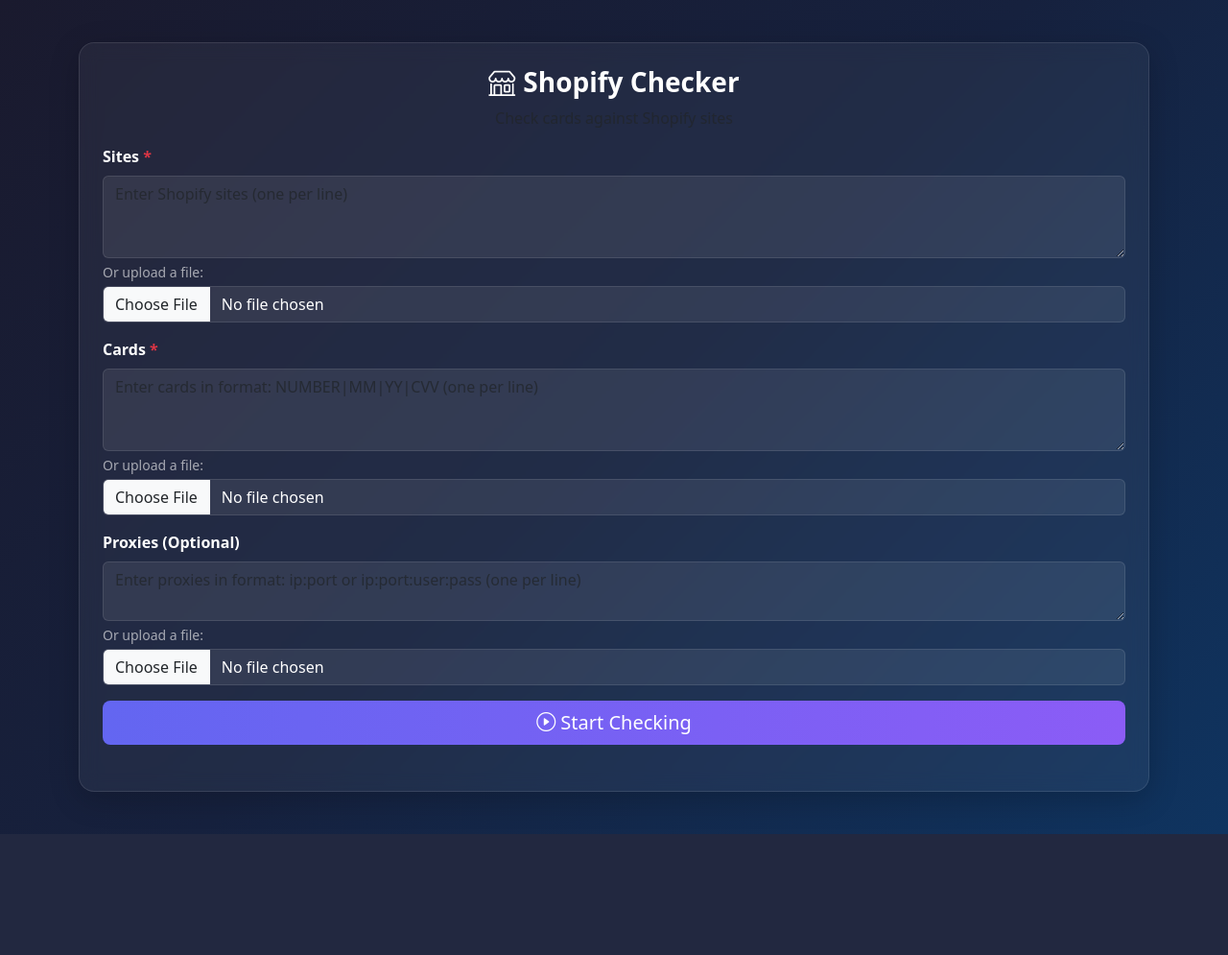
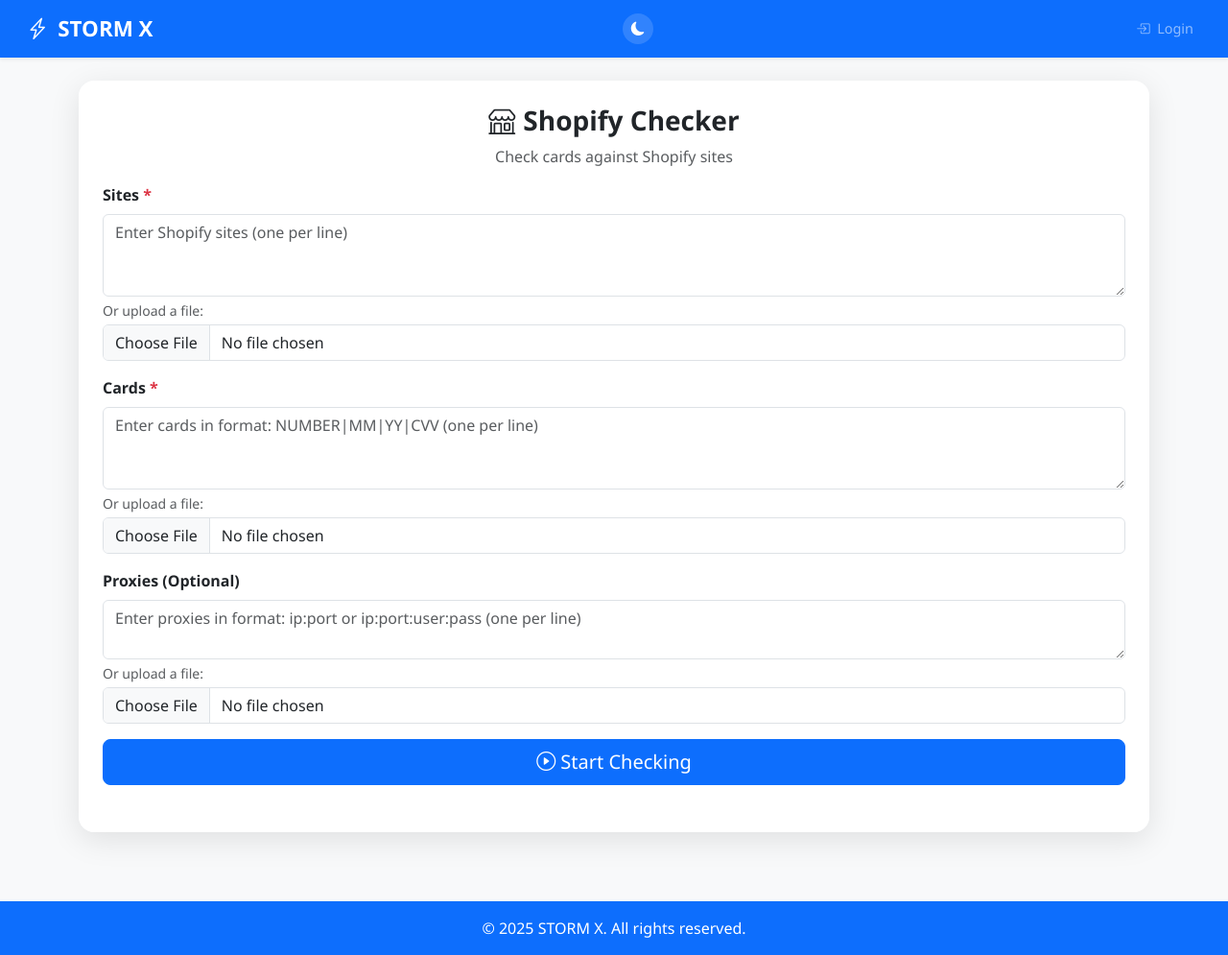
Before and after one commit to was-x/Stormx, a Python web app: template templates/shopify.html in a window 1280 px wide. Shown: the whole page at 96% size. Before the commit the page ends 869 px from the top, so only its background shows below. Run offline with Jinja, Linux system fonts and the light colour scheme; the template is opened without the code that fills it, so the values that code supplies are empty.

Commit message:
Update shopify.html

```diff
--- a/templates/shopify.html
+++ b/templates/shopify.html
@@ -1,93 +1,7 @@
-<!DOCTYPE html>
-<html lang="en">
-<head>
-    <meta charset="UTF-8">
-    <meta name="viewport" content="width=device-width, initial-scale=1.0">
-    <title>STORM X - Shopify Checker</title>
-    <link href="https://cdn.jsdelivr.net/npm/bootstrap@5.3.0/dist/css/bootstrap.min.css" rel="stylesheet">
-    <link href="https://cdn.jsdelivr.net/npm/bootstrap-icons@1.10.0/font/bootstrap-icons.css" rel="stylesheet">
-    <style>
-        body {
-            background: linear-gradient(135deg, #1a1a2e 0%, #16213e 50%, #0f3460 100%);
-            min-height: 100vh;
-            color: #fff;
-            padding: 20px 0;
-        }
+{% extends "base.html" %}
+{% block title %}STORM X - Shopify Checker{% endblock %}
 
-        .glass-card {
-            background: rgba(255, 255, 255, 0.05);
-            backdrop-filter: blur(10px);
-            border: 1px solid rgba(255, 255, 255, 0.1);
-            border-radius: 16px;
-            box-shadow: 0 8px 32px rgba(0, 0, 0, 0.2);
-        }
-
-        .result-card {
-            background: rgba(255, 255, 255, 0.05);
-            border: 1px solid rgba(255, 255, 255, 0.1);
-            border-radius: 12px;
-            transition: transform 0.2s;
-        }
-
-        .result-card:hover {
-            transform: translateY(-2px);
-            box-shadow: 0 4px 8px rgba(0,0,0,0.15) !important;
-        }
-
-        .result-line {
-            display: flex;
-            align-items: flex-start;
-            margin-bottom: 8px;
-        }
-
-        .font-monospace {
-            font-family: 'SFMono-Regular', 'Menlo', 'Monaco', 'Consolas', monospace;
-        }
-
-        .bg-dark {
-            background: rgba(0, 0, 0, 0.2) !important;
-        }
-
-        .form-control {
-            background: rgba(255, 255, 255, 0.08);
-            border: 1px solid rgba(255, 255, 255, 0.1);
-            color: #fff;
-        }
-
-        .form-control:focus {
-            background: rgba(255, 255, 255, 0.12);
-            border-color: rgba(255, 255, 255, 0.3);
-            color: #fff;
-            box-shadow: 0 0 0 0.25rem rgba(13, 110, 253, 0.25);
-        }
-
-        .form-text {
-            color: rgba(255, 255, 255, 0.6) !important;
-        }
-
-        .btn-primary {
-            background: linear-gradient(90deg, #6366f1 0%, #8b5cf6 100%);
-            border: none;
-        }
-
-        .btn-primary:hover {
-            background: linear-gradient(90deg, #4f46e5 0%, #7c3aed 100%);
-            transform: translateY(-1px);
-        }
-
-        .response-text {
-            font-size: 0.8rem;
-            color: rgba(255, 255, 255, 0.8);
-            background: rgba(0, 0, 0, 0.2);
-            padding: 6px 10px;
-            border-radius: 6px;
-            margin-top: 4px;
-            word-break: break-all;
-        }
-    </style>
-</head>
-<body>
-    <div class="container py-4">
+{% block content %}
 <div class="glass-card p-3 p-md-4">
     <div class="text-center mb-3">
         <h3 class="fw-bold"><i class="bi bi-shop me-2"></i>Shopify Checker</h3>
@@ -243,7 +158,7 @@
             <div class="result-line mt-2">
                 <i class="bi bi-chat-dots me-2 text-primary"></i>
                 <strong>Response:</strong>
-                        <div class="response-text">${data.Response || data.response || 'N/A'}</div>
+                <div class="font-monospace small ms-4 mt-1 text-xsmall">${data.Response || data.response || 'N/A'}</div>
             </div>
         `;
 
```
Also changed, not shown: other parts of templates/shopify.html (+37 -4 lines). Lines whose indentation alone changed are shown as unchanged.
